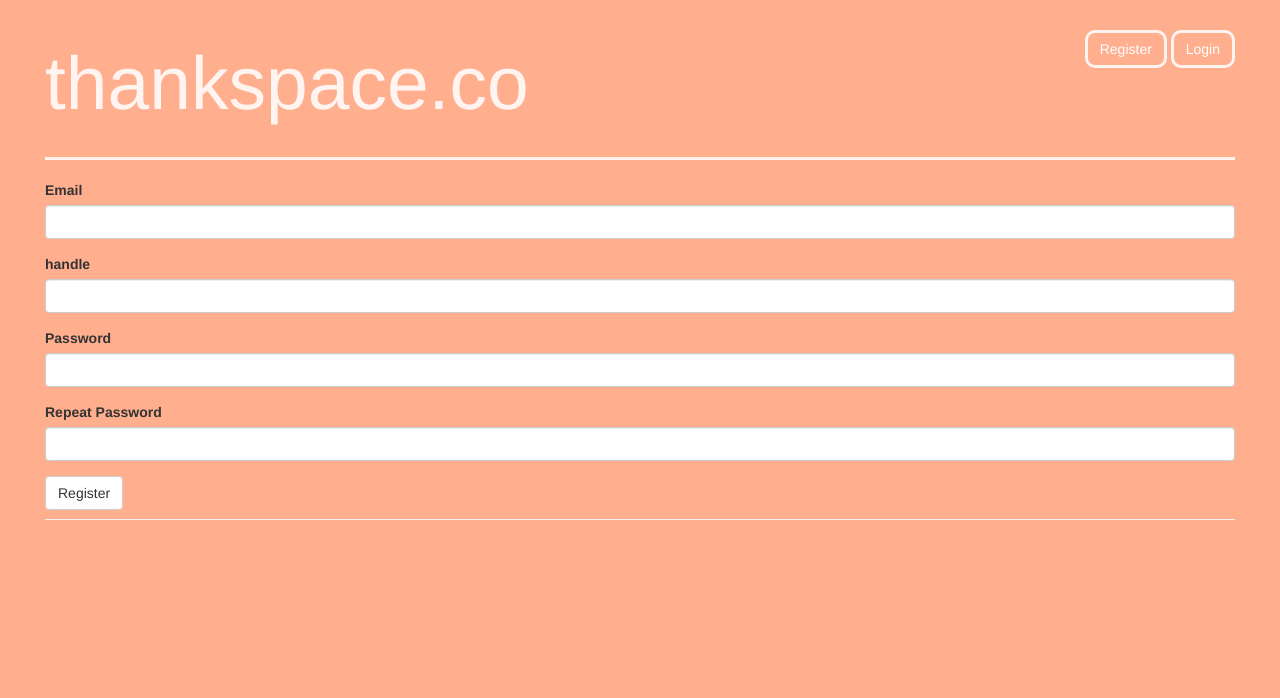
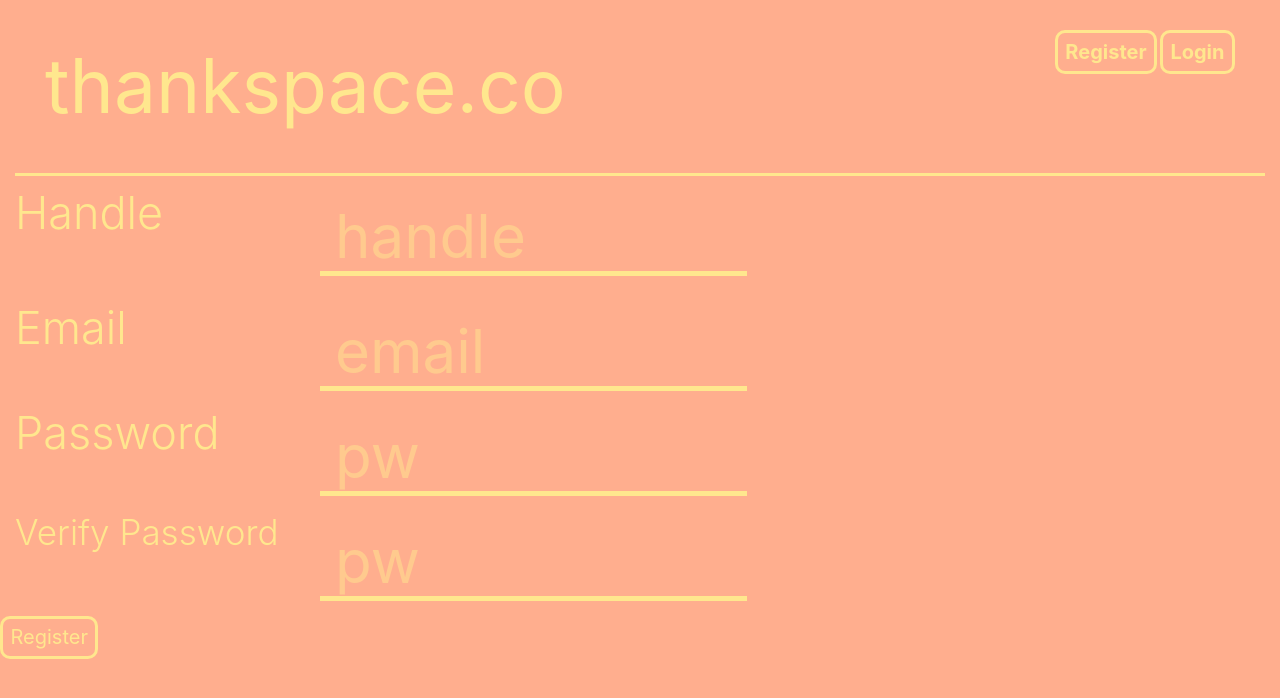
Before and after one commit to davidhaas6/thankspace, a Flask app: page /register in a window 1280 px wide. Shown: the top 698 px of the page. Run offline with Flask 2, Linux system fonts and the light colour scheme; some libraries are stand-ins or nearby versions.

Commit message:
redesigned forms

```diff
--- a/app/static/styles.css
+++ b/app/static/styles.css
@@ -1,12 +1,14 @@
 :root {
-    --text-color:#fff4f0;
+    --text-color:#ffe78e; /* Off-white: #fff4f0, Lemon sorbet: #ffe78e,  */
     --backg-color: #ffae8e;
-    --accent-color: #ff9b8e;
+    --accent-color: #ff8ea7; /* Blueberry Muffin: #8ea7ff, Strawberry sorbet: #ff8ea7 */
 }
 
 
 body {
     background: var(--backg-color) !important;
+    margin: 0;
+padding: 0;
 }
 
 hr.top {
@@ -32,22 +34,58 @@
     border-color: var(--text-color) !important;
     border-width:3px !important;
     border-radius:10px !important;
+
+    color: var(--text-color) !important;
+    font-size: 20px !important;
+}
+
+.btn-primary:hover {
+    box-shadow: 0px 5px 10px rgba(255,142,167, 0.7);
+    transform: translateY(-2px);
 }
 
 .entry-column {
     max-width: 600px;
 }
 
+/* * { border: 1px solid red; } */
 
-::placeholder, ::-webkit-input-placeholder {
-    color:#fff4f0;
-    opacity: 0.7;
+.ts-form {
+    background-color: transparent;
+
+    /* style font */
+    color: var(--text-color);
+
+    /* style border */
+    border: 0;
+    outline: 0;
+    box-shadow: inset 0px 0px 0px 0px var(--backg-color);
+
+    border-style:solid;
+    border-bottom: 5px solid var(--text-color);
 }
 
-input[type=text]#grateful {
-    background-color: transparent;
+.ts-form:focus {
+    border-bottom: 5px solid var(--text-color);
 }
 
-input[type=text]:focus#grateful {
-    border: 3px solid #555;
+.ts-form::placeholder {
+    color:var(--text-color) !important;
+    opacity: 0.5;
 }
+
+.post-form {
+    /* Size input box */
+    box-sizing: border-box;
+    width: 100%;
+    height: 75px;
+    padding: 10px;
+
+    margin: 15px 0px;
+
+    font-size: 60px;
+}
+
+.login-label {
+    color: var(--text-color);
+}
--- a/app/templates/base.html
+++ b/app/templates/base.html
@@ -23,7 +23,7 @@
 
 {% block content %}
 <div class="container-fluid">
-    <div class="page-header" style="margin:30px">
+    <div style="margin:30px">
         <div class="row">
             <div class="col-md-6">
                 <div class='big-text'><a href="{{url_for('index')}}" class='light-text'>thankspace.co</a></div>
@@ -40,6 +40,7 @@
 
                 </div>
             </div>
+        </div>
     </div>
 
     {% with messages = get_flashed_messages() %}
@@ -53,6 +54,7 @@
     {% endwith %}
 
     <hr class="top">
+
     {% block page_content %}{% endblock %}
 
 </div>
--- a/app/templates/register.html
+++ b/app/templates/register.html
@@ -2,5 +2,27 @@
 {% import "bootstrap/wtf.html" as wtf %}
 
 {% block page_content %}
-{{ wtf.quick_form(form) }}
+<form method="post" role="form" enctype="multipart/form-data">
+    {{ form.csrf_token }}
+    {{ wtf.form_errors(form, hiddens="only") }}
+    <div class="row form-group">
+        <label for="handleInput" class="col-md-3 login-label display-3">Handle</label>
+        {{ form.handle(class="ts-form post-form col-md-4", id="handleInput", placeholder='handle') }}
+    </div>
+    <div class="row">
+        <label for="emailInput" class="col-md-3 login-label display-3">Email</label>
+        {{ form.email(class="ts-form post-form col-md-4", id="emailInput", placeholder='email') }}
+    </div>
+    <div class="row">
+        <label for="passwordInput" class="col-md-3 login-label display-3">Password</label>
+        {{ form.password(class="ts-form post-form col-md-4", id="passwordInput", placeholder='pw') }}
+    </div>
+    <div class="row">
+        <label for="password2Input" class="col-md-3 login-label display-4">Verify Password</label>
+        {{ form.password2(class="ts-form post-form col-md-4", id="password2Input", placeholder='pw') }}
+    </div>
+    <div class="row">
+        {{ wtf.form_field(form.submit, button_map={'submit':'primary'}) }}
+    </div>
+</form>
 {% endblock %}
```
Also changed, not shown: app/templates/index.html (+6 -9 lines), app/templates/login.html (+15 -1 lines).
